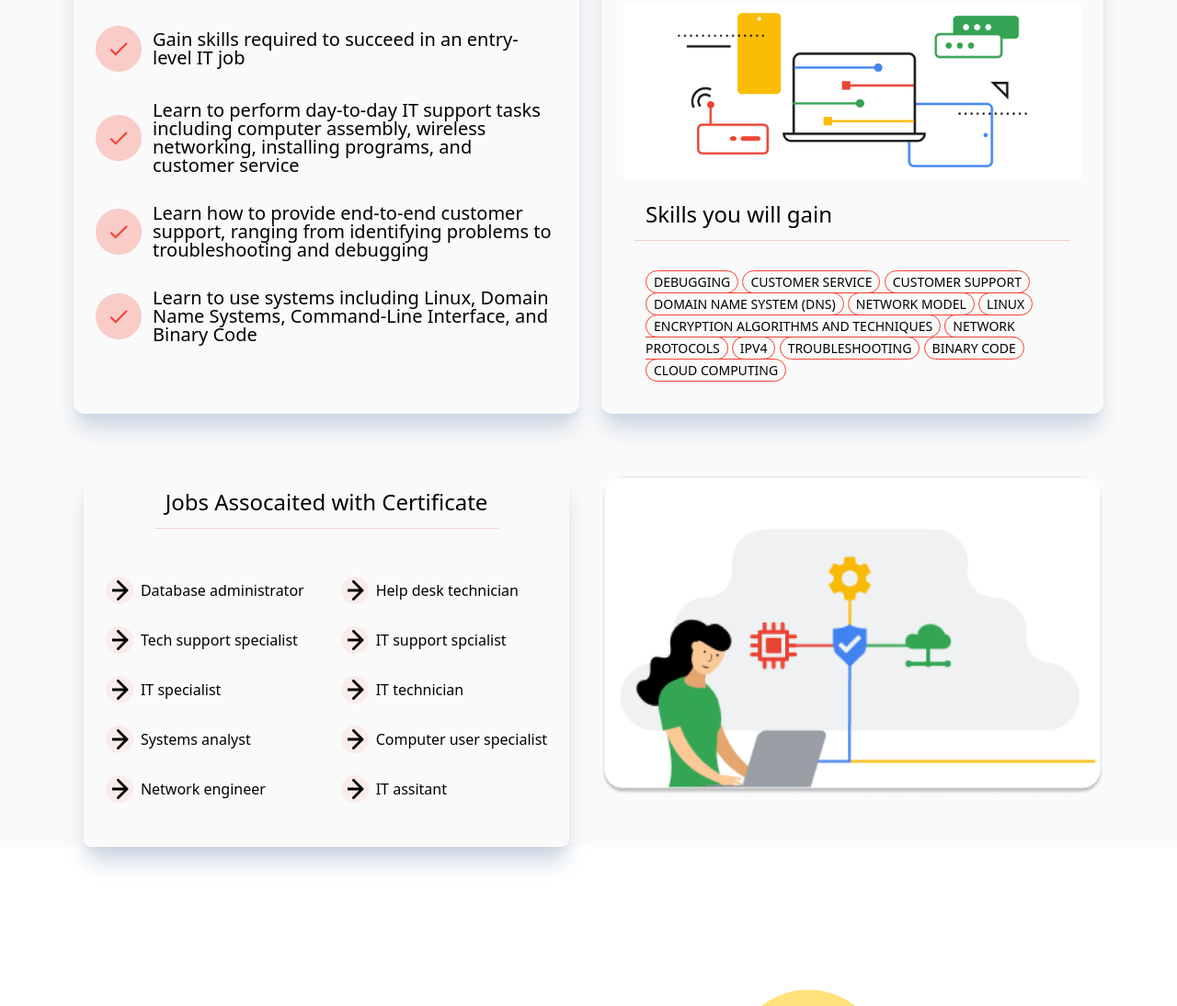
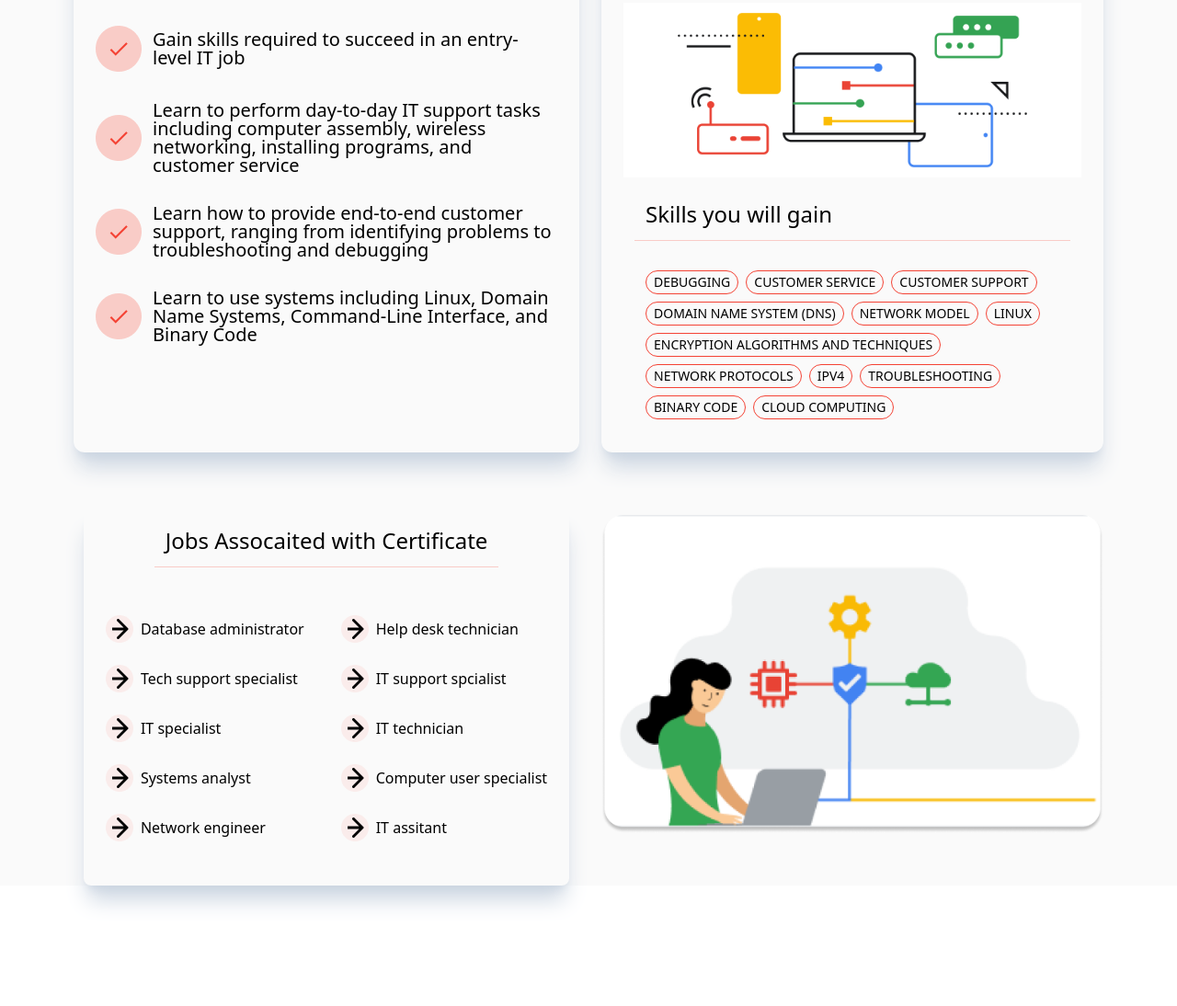
Before and after one commit to ebnaayadepu/Tailwind-Assainment-03, a website built with Vite: page index.html in a window 1280 px wide. Shown: the part 1159-2253 px from the top of the page at 92% size. Built offline with nearby package versions, Linux system fonts and the light colour scheme.

Commit message:
feature section tag problem solve

```diff
--- a/index.html
+++ b/index.html
@@ -206,19 +206,19 @@
         </div>
         <div class="p-2 md:p-3 space-x-3 md:space-x-5]">
           <h2 class="heading-2">Skills you will gain</h2>
-          <div class="">
-            <span class="tags mb-5">Debugging</span>
-            <span class="tags">Customer Service</span>
-            <span class="tags">Customer Support</span>
-            <span class="tags">Domain Name System (DNS)</span>
-            <span class="tags">Network Model</span>
-            <span class="tags">Linux</span>
-            <span class="tags">Encryption Algorithms and Techniques</span>
-            <span class="tags">Network Protocols</span>
-            <span class="tags">Ipv4</span>
-            <span class="tags">Troubleshooting</span>
-            <span class="tags">Binary Code</span>
-            <span class="tags">Cloud Computing</span>
+          <div class="flex gap-2 justify-start items-center flex-wrap">
+            <button class="tags min-w-fit">Debugging</button>
+            <button class="tags min-w-fit">Customer Service</button>
+            <button class="tags min-w-fit">Customer Support</button>
+            <button class="tags min-w-fit">Domain Name System (DNS)</button>
+            <button class="tags min-w-fit">Network Model</button>
+            <button class="tags min-w-fit">Linux</button>
+            <button class="tags min-w-fit">Encryption Algorithms and Techniques</button>
+            <button class="tags min-w-fit">Network Protocols</button>
+            <button class="tags min-w-fit">Ipv4</button>
+            <button class="tags min-w-fit">Troubleshooting</button>
+            <button class="tags min-w-fit">Binary Code</button>
+            <button class="tags min-w-fit">Cloud Computing</button>
           </div>
         </div>
       </div>
```
